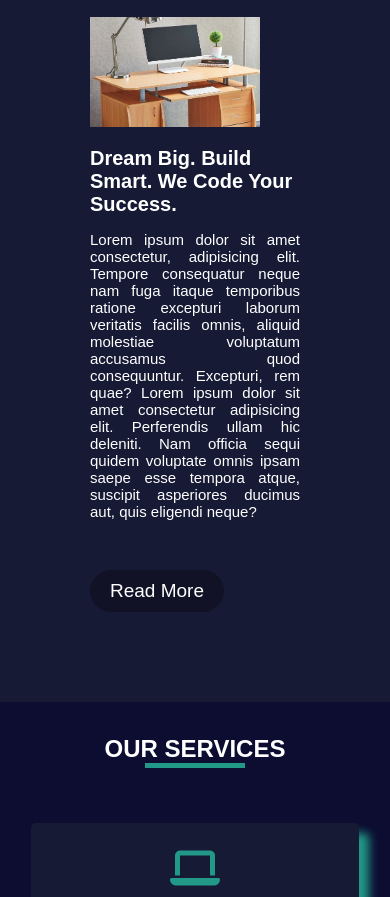
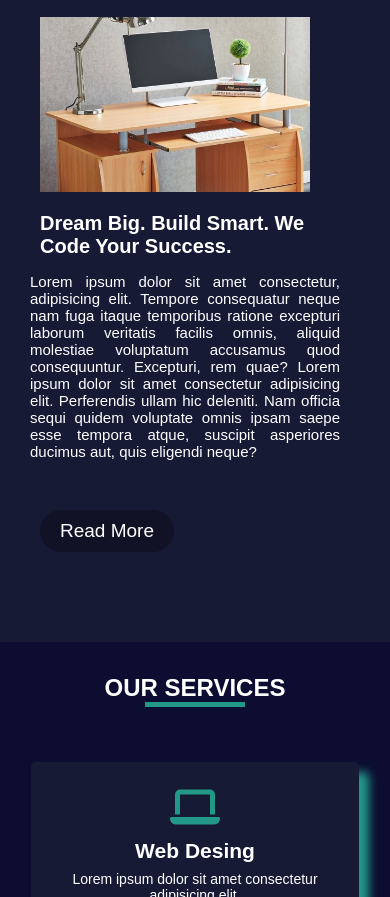
Before and after one commit to kartikpatel714/tli, a plain HTML site: page index.html in a window 390 px wide. Shown: the part 1165-2062 px from the top of the page. Drawn offline with Linux system fonts and the light colour scheme.

Commit message:
Update style.css

```diff
--- a/style.css
+++ b/style.css
@@ -321,6 +321,17 @@ section:nth-child(odd) {
   .about-img {
     margin-top: -80px;
   }
+  .a-about {
+    margin-left: -50px;
+    margin-right: -50px;
+  }
+  .a-about {
+    margin-left: -50px;
+    margin-right: -50px;
+  }
+  .a-about .about-contenet p {
+    margin-left: -10px;
+    margin-right: -10px;
 }
 
 /* Services */
```
